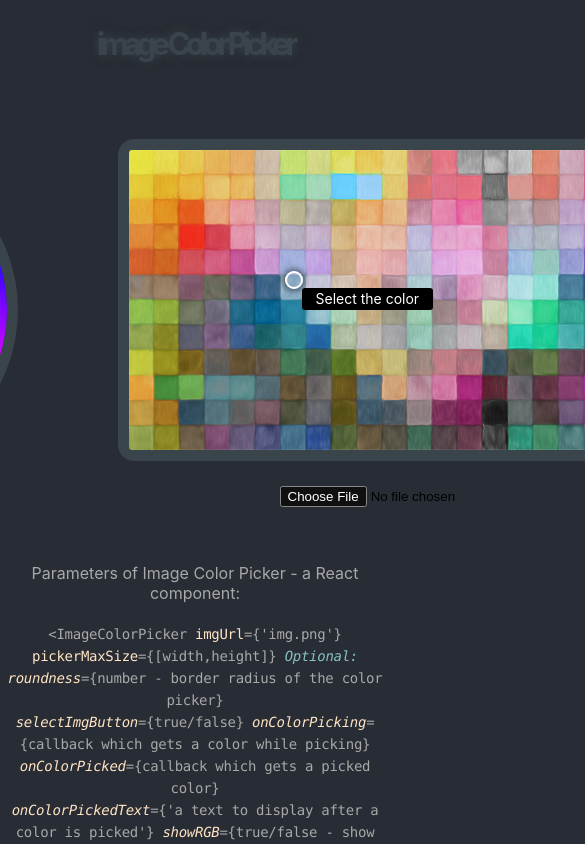
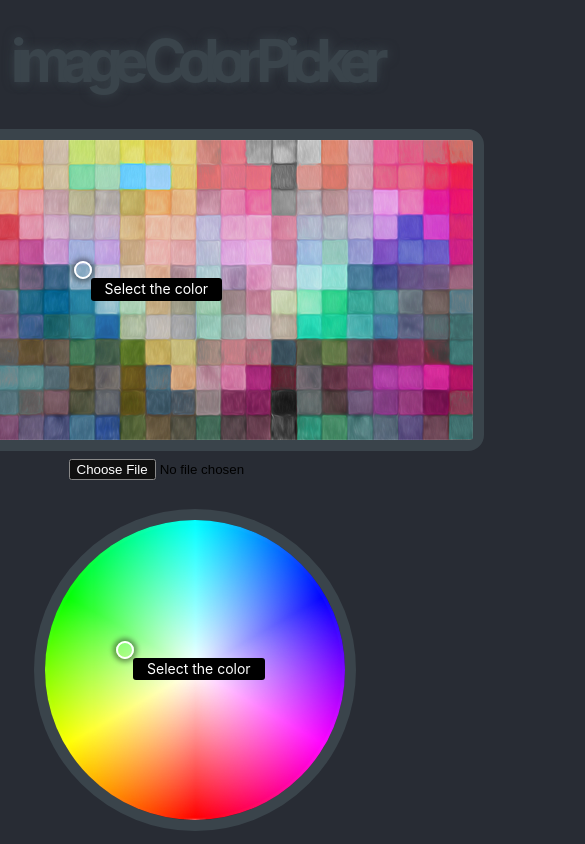
Before and after one commit to Roman-Flossler/image-color-picker, a React (Create React App) app: page / in a window 390 px wide. Shown: the top 844 px of the page, 585 px wide, since content can reach past the window. Built offline with nearby package versions, Linux system fonts and the light colour scheme.

Commit message:
responsive, touchable, refactored

```diff
--- a/src/App.css
+++ b/src/App.css
@@ -12,7 +12,6 @@ h1 {
 }
 
 .App-header {
-  min-height: 400px;
   display: flex;
   flex-direction: row;
   align-items: center;
@@ -20,3 +19,15 @@ h1 {
   font-size: calc(10px + 2vmin);
   color: white;
 }
+
+@media (max-width: 888px) {
+  .App-header {
+    flex-direction: column-reverse;
+  }
+
+  h1 {
+    font-size: 15vw;
+    margin:  3vh 0;
+  }
+
+}
--- a/src/App.js
+++ b/src/App.js
@@ -7,7 +7,9 @@ class App extends Component {
     super()
     this.state = {
       color: '',
+      screenWidth: window.screen.width
     }
+    this.onScreenResize();
   }
 
 
@@ -19,6 +21,17 @@ changeColor = (color) => {
   this.setState( {color: color} );
 }
 
+getResponsiveWidth = (width) => {
+  let maxWidth = this.state.screenWidth - 24 - this.state.screenWidth/20;
+  return width > maxWidth ? maxWidth : width;
+}
+
+onScreenResize = () => {
+  window.addEventListener('resize', () => {
+    this.setState({screenWidth: window.screen.width});
+  });
+}
+
 
   render() {
     return (
@@ -26,9 +39,10 @@ changeColor = (color) => {
         <h1 style={{color: this.state.color,  textShadow: '0 0 11px' + this.state.color }} >image Color Picker</h1>
           <header className="App-header">
             <ImageColorPicker imgUrl={'rgb.png'} pickerMaxSize={[300,300]} roundness={200} showRGB={true}
-                              onColorPicked={this.changeTitle} onColorPickedText={'is the new page title'}  >
+                              onColorPicked={this.changeTitle} onColorPickedText={'is the new tab title'}  >
             </ImageColorPicker>
-            <ImageColorPicker selectImgButton={true} imgUrl={'palette.png'} pickerMaxSize={[555,300]} onColorPicking={this.changeColor}
+            <br />
+            <ImageColorPicker selectImgButton={true} imgUrl={'palette.png'} pickerMaxSize={[this.getResponsiveWidth(555),300]} onColorPicking={this.changeColor}
                               onColorPicked={this.changeColor} roundness={16} >
             </ImageColorPicker>
           </header>
--- a/src/image-color-picker/Canvas.js
+++ b/src/image-color-picker/Canvas.js
@@ -1,10 +1,9 @@
 import React, { useRef, useLayoutEffect } from 'react';
 
-const Canvas = React.memo(({ img, imgUrl, sizeX, sizeY, roundness, getCtx }) => {
+const Canvas = React.memo(({ loadedImg, imgUrl, sizeX, sizeY, roundness, getCtx }) => {
   const canvasrRef = useRef();
 
   useLayoutEffect(() => {
-    const ctx = canvasrRef.current.getContext("2d");
     const calcImgSize = (x,y) => {
       let imgRatio = x / y;
       let setRatio = sizeX / sizeY;
@@ -18,22 +17,26 @@ const Canvas = React.memo(({ img, imgUrl, sizeX, sizeY, roundness, getCtx }) =>
       }
       return [ finalWidth, finalHeight]
     }
-
-    if (img) {
+    const setCanvas = (img) => {
       let imgSize = calcImgSize(img.width, img.height);
       canvasrRef.current.width = imgSize[0];
       canvasrRef.current.height = imgSize[1];
       ctx.drawImage(img, 0, 0, imgSize[0], imgSize[1]);
+    }
+
+    const ctx = canvasrRef.current.getContext("2d");
+
+    if (loadedImg) {
+      setCanvas(loadedImg);
     } else {
-      const ctx = canvasrRef.current.getContext("2d");
-      const img = new Image();
-      img.onload = () => {
-        ctx.drawImage(img, 0, 0);
+      const initialImg = new Image();
+      initialImg.onload = () => {
+        setCanvas(initialImg);
       }
-      img.src = imgUrl;
+      initialImg.src = imgUrl;
     }
     getCtx(ctx);
-  },[img, imgUrl, getCtx, sizeY, sizeX ]);
+  },[loadedImg, imgUrl, getCtx, sizeY, sizeX ]);
 
     return (
       <canvas ref={canvasrRef} style={{borderRadius:roundness-13}} width={ sizeX } height={ sizeY } />
--- a/src/image-color-picker/Color.js
+++ b/src/image-color-picker/Color.js
@@ -4,30 +4,26 @@ import './Color.css';
 const Color = ({ color, pos, mouseDown, onColorPickedText, showRGB, width }) => {
     let zindex = (mouseDown===false) ? 3 : 1;
     let translate =  ( pos[0] > width-133 ) ? 'translate(calc(-100% - 18px), 0px)' : 'none';
-    const pstyle = { left:pos[0]+8, top:pos[1]+8, zIndex:zindex, transform: translate };
-    const ccstyle = { left: pos[0]-9, top: pos[1]-9, background: color };
+    const pStyle = { left:pos[0]+8, top:pos[1]+8, zIndex:zindex, transform: translate };
+    const dotStyle = { left: pos[0]-9, top: pos[1]-9, background: color };
     let display = showRGB ? 'show' : 'hide';
 
-    if (mouseDown) {
-        return (
-            <div >
-            <div id='pointer' style={ccstyle}></div>
-            <p className={display}  id='showinfo' style={pstyle}>{color}</p>
-            </div>
-            );
-    } else if (mouseDown === false) {
-        return (
-            <div>
-            <div id='pointer' style={ccstyle}></div>
-            <p id='showinfo' style={pstyle} ><span className={display}>{color}</span> {onColorPickedText} </p>
-            </div>);
-    } else {
-        return (
-            <div>
-            <div id='pointer' style={ccstyle}></div>
-            <p id='showinfo' style={pstyle} >Select the color</p>
-            </div>);
+    const renderP = () => {
+        if (mouseDown) {
+            return <p  id='showinfo' className={display} style={pStyle}>{color}</p>
+        } else if (mouseDown === false) {
+            return <p id='showinfo' style={pStyle} ><span className={display}>{color}</span> {onColorPickedText} </p>
+        } else {
+            return <p id='showinfo' style={pStyle} >Select the color</p>
+        }
     }
+
+    return (
+        <div >
+        <div id='pointer' style={dotStyle}></div>
+            { renderP() }
+        </div>
+    );
 }
 
 export default Color;
--- a/src/image-color-picker/ImageColorPicker.css
+++ b/src/image-color-picker/ImageColorPicker.css
@@ -3,7 +3,8 @@
     border: 11px solid #3a444b;;
     position: relative;
     font-size: 0;
-    margin: 50px 50px 25px 50px;
+    margin: 2vw;
+    display: inline-block;
 }
 
 #mousecatcher {
--- a/src/image-color-picker/ImageColorPicker.js
+++ b/src/image-color-picker/ImageColorPicker.js
@@ -13,9 +13,10 @@ class ImageColorPicker extends Component {
       pos: [props.pickerMaxSize[0]/3-20, props.pickerMaxSize[1]/2-20],
       ctx: null,
       mouseDown: undefined,
-      img: undefined
+      loadedImg: undefined
     }
     this.fileInp = React.createRef();
+    this.touchCatcher = React.createRef();
   }
 
   getCtx = (ctx) => {
@@ -50,13 +51,37 @@ class ImageColorPicker extends Component {
     }
   }
 
+  onTouchMove = (e) => {
+    e.preventDefault();
+    let bcr = e.target.getBoundingClientRect();
+    let x = e.targetTouches[0].clientX - bcr.x;
+    let y = e.targetTouches[0].clientY - bcr.y;
+    x = x < 0 ? 0 : x;
+    y = y < 0 ? 0 : y;
+    x = x > bcr.width-1 ? bcr.width-1 : x;
+    y = y > bcr.height-1 ? bcr.height-1 : y;
+    this.setState({
+        pos: [ x , y],
+        mouseDown: true,
+        color: this.getColor(x, y)
+      });
+    this.props.onColorPicking && this.props.onColorPicking(this.state.color);
+  }
+
+  componentDidMount() {
+    this.touchCatcher.current.addEventListener('touchmove', this.onTouchMove, { passive: false });
+  }
+  componentWillUnmount() {
+    this.touchCatcher.current.removeEventListener('touchmove', this.onTouchMove);
+  }
+
   onFileChange = () => {
-    let img = new Image();
-    img.onload = () => {
-      this.setState( {img: img} )
+    let loadedImg = new Image();
+    loadedImg.onload = () => {
+      this.setState( {loadedImg: loadedImg} )
     }
     if (this.fileInp.current.files[0]) {
-      img.src = URL.createObjectURL(this.fileInp.current.files[0]);
+      loadedImg.src = URL.createObjectURL(this.fileInp.current.files[0]);
     }
   }
 
@@ -64,13 +89,13 @@ class ImageColorPicker extends Component {
     return (
       <div>
       <div style={{ borderColor: this.state.color, borderRadius: this.props.roundness }} id='frame' >
-        <Canvas img={this.state.img} imgUrl={this.props.imgUrl} sizeX={this.props.pickerMaxSize[0]} sizeY={this.props.pickerMaxSize[1]}
+        <Canvas loadedImg={this.state.loadedImg} imgUrl={this.props.imgUrl} sizeX={this.props.pickerMaxSize[0]} sizeY={this.props.pickerMaxSize[1]}
                 roundness={this.props.roundness} getCtx={this.getCtx} ></Canvas>
 
         <Color color={this.state.color} pos={this.state.pos} mouseDown={this.state.mouseDown}
         onColorPickedText={this.props.onColorPickedText} showRGB={this.props.showRGB} width={this.props.pickerMaxSize[0]} ></Color>
 
-        <div id='mousecatcher' onMouseMove={ this.onMouseMove } onMouseDown={this.onMouseDown}  onMouseUp={ this.onMouseUp }
+        <div id='mousecatcher'  ref={this.touchCatcher} onMouseMove={ this.onMouseMove } onMouseDown={this.onMouseDown}  onMouseUp={ this.onMouseUp } onTouchEnd={ this.onMouseUp }
         style={ { borderRadius: this.props.roundness-13, cursor: this.state.mouseDown ? 'none' : 'default'  }} ></div>
       </div>
       <input ref={this.fileInp} type="file" onChange={this.onFileChange} style={this.props.selectImgButton ? { display:'block' } : { display:'none' } }></input>
```
Also changed, not shown: 12 other files (tests, documents, lock files or other folders).
